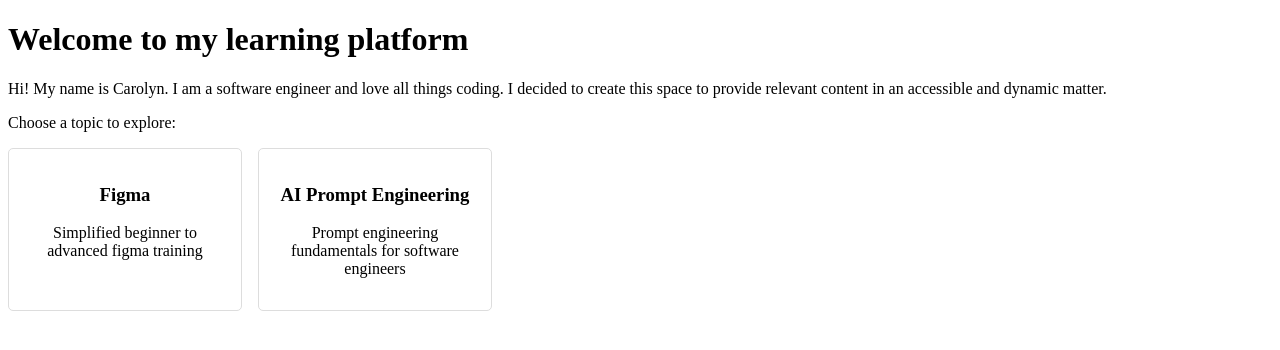
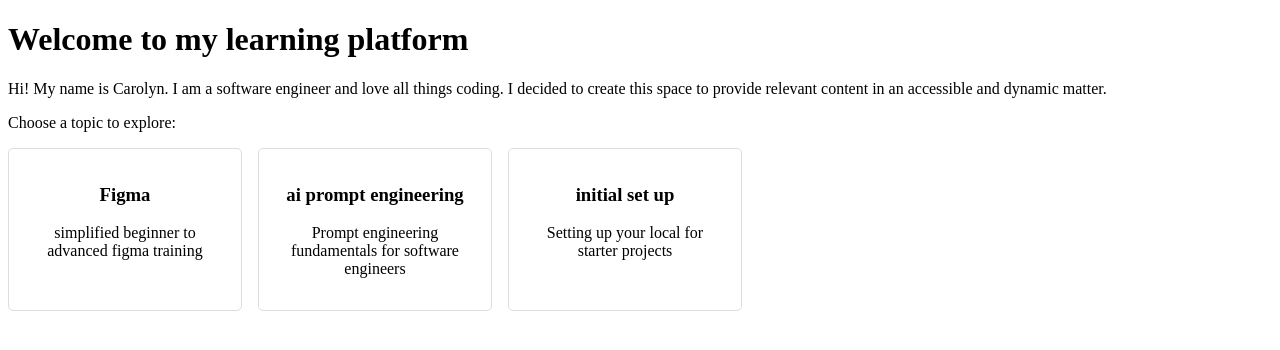
Before and after one commit to frutas4caro/caro-profile, a Jekyll site: the page built from index.md, in a window 1280 px wide. Shown: the top 350 px of the page. Built offline with Jekyll 4.4.1, drawn with Linux system fonts in a browser that asks for light colours.

Commit message:
adding one more section

```diff
--- a/index.md
+++ b/index.md
@@ -14,13 +14,20 @@ Choose a topic to explore:
 <div class="topic-grid">
 	<a class="topic-card" href="{{ site.baseurl }}/figma/">
 		<h3> Figma </h3>
-		<p> Simplified beginner to advanced figma training </P>
+		<p> simplified beginner to advanced figma training </P>
 	</a>
 
         <a class="topic-card" href="{{ site.baseurl
 }}/ai-prompt-engineering/">
-                <h3> AI Prompt Engineering </h3>
+                <h3> ai prompt engineering </h3>
                 <p> Prompt engineering fundamentals for software engineers
 </P>
         </a>
+
+                <a class="topic-card" href="{{ site.baseurl
+}}/getting-started/">
+                <h3> initial set up </h3>
+                <p> Setting up your local for starter projects
+</P>
+        </a>
 </div>
```
